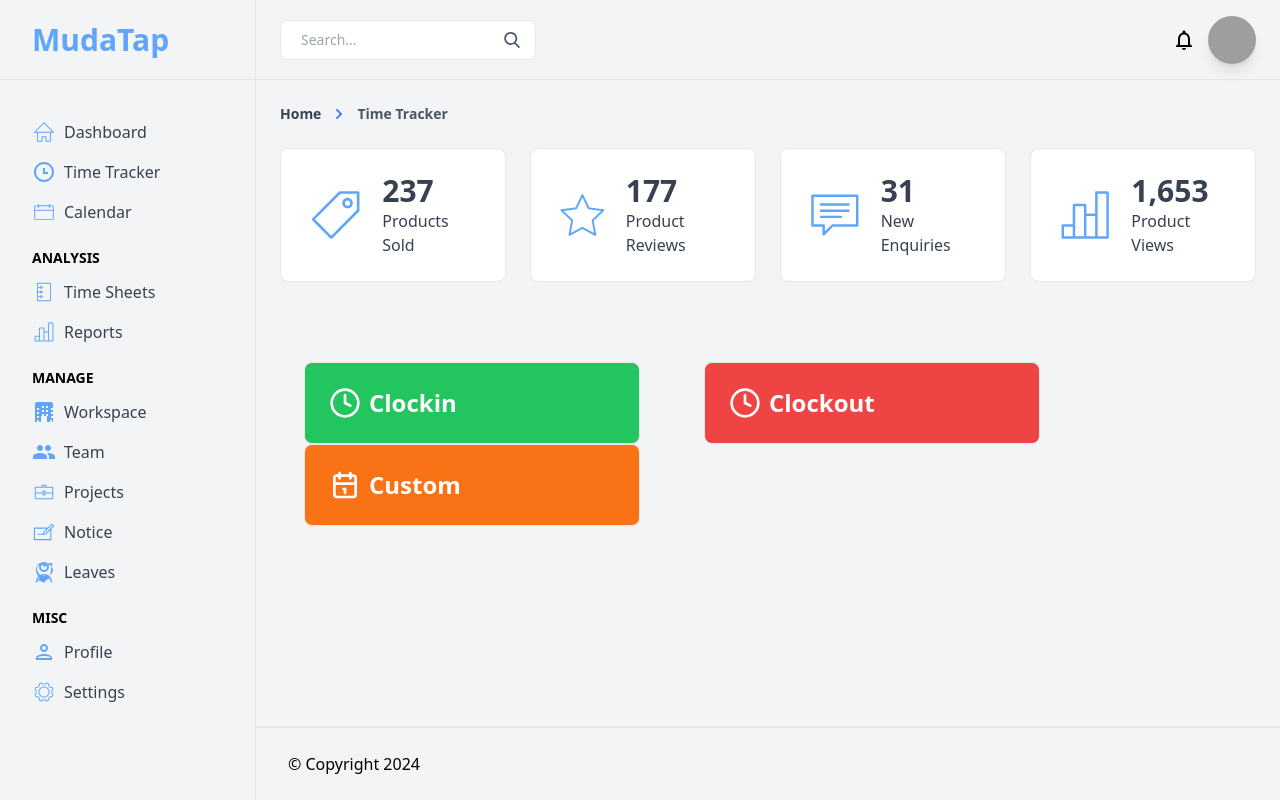
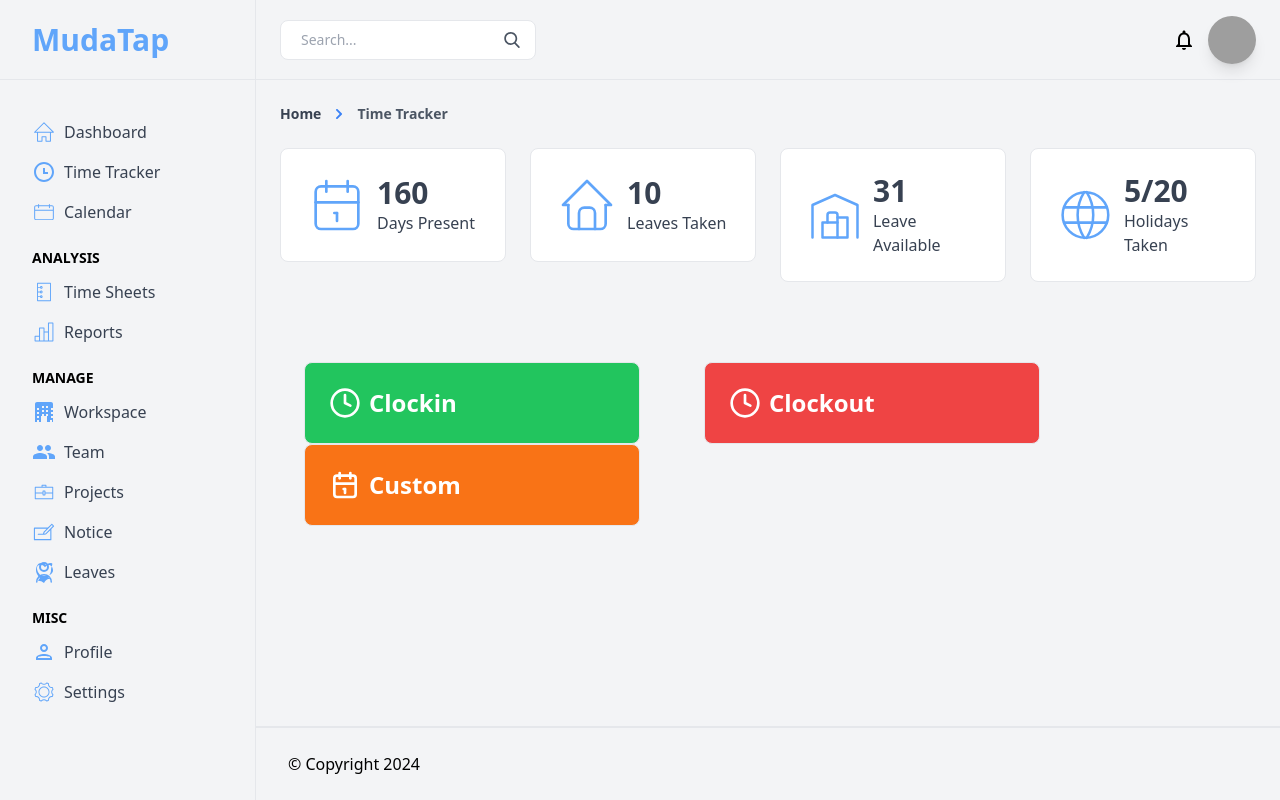
Before and after one commit to Cank256/mudatap-frontend, a Vue app: page /tracker in a window 1280 px wide. Built offline with nearby package versions, Linux system fonts and the light colour scheme; grey boxes are pictures that could not be loaded.

Commit message:
Use proper svgs

```diff
--- a/src/pages/Tracker.vue
+++ b/src/pages/Tracker.vue
@@ -20,48 +20,65 @@
 		<div class="flex flex-wrap -mx-3 mb-20">
 			<div class="w-1/2 xl:w-1/4 px-3">
 				<div class="w-full bg-white border text-blue-400 rounded-lg flex items-center p-6 mb-6 xl:mb-0">
-					<svg class="w-16 h-16 fill-current mr-4 hidden lg:block" viewBox="0 0 20 20">
-						<path d="M17.35,2.219h-5.934c-0.115,0-0.225,0.045-0.307,0.128l-8.762,8.762c-0.171,0.168-0.171,0.443,0,0.611l5.933,5.934c0.167,0.171,0.443,0.169,0.612,0l8.762-8.763c0.083-0.083,0.128-0.192,0.128-0.307V2.651C17.781,2.414,17.587,2.219,17.35,2.219M16.916,8.405l-8.332,8.332l-5.321-5.321l8.333-8.332h5.32V8.405z M13.891,4.367c-0.957,0-1.729,0.772-1.729,1.729c0,0.957,0.771,1.729,1.729,1.729s1.729-0.772,1.729-1.729C15.619,5.14,14.848,4.367,13.891,4.367 M14.502,6.708c-0.326,0.326-0.896,0.326-1.223,0c-0.338-0.342-0.338-0.882,0-1.224c0.342-0.337,0.881-0.337,1.223,0C14.84,5.826,14.84,6.366,14.502,6.708"></path>
-					</svg>
+          <svg class="h-16 w-16 text-blue-400 mr-2"  width="24" height="24" viewBox="0 0 24 24" stroke-width="1" stroke="currentColor" fill="none" stroke-linecap="round" stroke-linejoin="round">
+            <path stroke="none" d="M0 0h24v24H0z"/>
+            <rect x="4" y="5" width="16" height="16" rx="2" />
+            <line x1="16" y1="3" x2="16" y2="7" />
+            <line x1="8" y1="3" x2="8" y2="7" />
+            <line x1="4" y1="11" x2="20" y2="11" />
+            <line x1="11" y1="15" x2="12" y2="15" />
+            <line x1="12" y1="15" x2="12" y2="18" />
+          </svg>
 					<div class="text-gray-700">
-						<p class="font-semibold text-3xl">237</p>
-						<p>Products Sold</p>
+						<p class="font-semibold text-3xl">160</p>
+						<p>Days Present</p>
 					</div>
 				</div>
 			</div>
 
 			<div class="w-1/2 xl:w-1/4 px-3">
 				<div class="w-full bg-white border text-blue-400 rounded-lg flex items-center p-6 mb-6 xl:mb-0">
-					<svg class="w-16 h-16 fill-current mr-4 hidden lg:block" viewBox="0 0 20 20">
-						<path d="M17.684,7.925l-5.131-0.67L10.329,2.57c-0.131-0.275-0.527-0.275-0.658,0L7.447,7.255l-5.131,0.67C2.014,7.964,1.892,8.333,2.113,8.54l3.76,3.568L4.924,17.21c-0.056,0.297,0.261,0.525,0.533,0.379L10,15.109l4.543,2.479c0.273,0.153,0.587-0.089,0.533-0.379l-0.949-5.103l3.76-3.568C18.108,8.333,17.986,7.964,17.684,7.925 M13.481,11.723c-0.089,0.083-0.129,0.205-0.105,0.324l0.848,4.547l-4.047-2.208c-0.055-0.03-0.116-0.045-0.176-0.045s-0.122,0.015-0.176,0.045l-4.047,2.208l0.847-4.547c0.023-0.119-0.016-0.241-0.105-0.324L3.162,8.54L7.74,7.941c0.124-0.016,0.229-0.093,0.282-0.203L10,3.568l1.978,4.17c0.053,0.11,0.158,0.187,0.282,0.203l4.578,0.598L13.481,11.723z"></path>
-					</svg>
+					<svg class="h-16 w-16 text-blue-400 mr-2"  width="24" height="24" viewBox="0 0 24 24" stroke-width="1" stroke="currentColor" fill="none" stroke-linecap="round" stroke-linejoin="round">
+            <path stroke="none" d="M0 0h24v24H0z"/>
+            <polyline points="5 12 3 12 12 3 21 12 19 12" />
+            <path d="M5 12v7a2 2 0 0 0 2 2h10a2 2 0 0 0 2 -2v-7" />
+            <path d="M9 21v-6a2 2 0 0 1 2 -2h2a2 2 0 0 1 2 2v6" />
+          </svg>
 					<div class="text-gray-700">
-						<p class="font-semibold text-3xl">177</p>
-						<p>Product Reviews</p>
+						<p class="font-semibold text-3xl">10</p>
+						<p>Leaves Taken</p>
 					</div>
 				</div>
 			</div>
 
 			<div class="w-1/2 xl:w-1/4 px-3">
 				<div class="w-full bg-white border text-blue-400 rounded-lg flex items-center p-6">
-					<svg class="w-16 h-16 fill-current mr-4 hidden lg:block" viewBox="0 0 20 20">
-						<path d="M14.999,8.543c0,0.229-0.188,0.417-0.416,0.417H5.417C5.187,8.959,5,8.772,5,8.543s0.188-0.417,0.417-0.417h9.167C14.812,8.126,14.999,8.314,14.999,8.543 M12.037,10.213H5.417C5.187,10.213,5,10.4,5,10.63c0,0.229,0.188,0.416,0.417,0.416h6.621c0.229,0,0.416-0.188,0.416-0.416C12.453,10.4,12.266,10.213,12.037,10.213 M14.583,6.046H5.417C5.187,6.046,5,6.233,5,6.463c0,0.229,0.188,0.417,0.417,0.417h9.167c0.229,0,0.416-0.188,0.416-0.417C14.999,6.233,14.812,6.046,14.583,6.046 M17.916,3.542v10c0,0.229-0.188,0.417-0.417,0.417H9.373l-2.829,2.796c-0.117,0.116-0.71,0.297-0.71-0.296v-2.5H2.5c-0.229,0-0.417-0.188-0.417-0.417v-10c0-0.229,0.188-0.417,0.417-0.417h15C17.729,3.126,17.916,3.313,17.916,3.542 M17.083,3.959H2.917v9.167H6.25c0.229,0,0.417,0.187,0.417,0.416v1.919l2.242-2.215c0.079-0.077,0.184-0.12,0.294-0.12h7.881V3.959z"></path>
-					</svg>
+					<svg class="h-16 w-16 text-blue-400 mr-2"  width="24" height="24" viewBox="0 0 24 24" stroke-width="1" stroke="currentColor" fill="none" stroke-linecap="round" stroke-linejoin="round">
+            <path stroke="none" d="M0 0h24v24H0z"/>
+            <path d="M3 21v-13l9-4l9 4v13" />
+            <path d="M13 13h4v8h-10v-6h6" />
+            <path d="M13 21v-9a1 1 0 0 0 -1 -1h-2a1 1 0 0 0 -1 1v3" />
+          </svg>
 					<div class="text-gray-700">
 						<p class="font-semibold text-3xl">31</p>
-						<p>New Enquiries</p>
+						<p>Leave Available</p>
 					</div>
 				</div>
 			</div>
 
 			<div class="w-1/2 xl:w-1/4 px-3">
 				<div class="w-full bg-white border text-blue-400 rounded-lg flex items-center p-6">
-					<svg class="w-16 h-16 fill-current mr-4 hidden lg:block" viewBox="0 0 20 20">
-						<path d="M17.431,2.156h-3.715c-0.228,0-0.413,0.186-0.413,0.413v6.973h-2.89V6.687c0-0.229-0.186-0.413-0.413-0.413H6.285c-0.228,0-0.413,0.184-0.413,0.413v6.388H2.569c-0.227,0-0.413,0.187-0.413,0.413v3.942c0,0.228,0.186,0.413,0.413,0.413h14.862c0.228,0,0.413-0.186,0.413-0.413V2.569C17.844,2.342,17.658,2.156,17.431,2.156 M5.872,17.019h-2.89v-3.117h2.89V17.019zM9.587,17.019h-2.89V7.1h2.89V17.019z M13.303,17.019h-2.89v-6.651h2.89V17.019z M17.019,17.019h-2.891V2.982h2.891V17.019z"></path>
-					</svg>
+					<svg class="h-16 w-16 text-blue-400 mr-2"  width="24" height="24" viewBox="0 0 24 24" stroke-width="1" stroke="currentColor" fill="none" stroke-linecap="round" stroke-linejoin="round">
+            <path stroke="none" d="M0 0h24v24H0z"/>
+            <circle cx="12" cy="12" r="9" />
+            <line x1="3.6" y1="9" x2="20.4" y2="9" />
+            <line x1="3.6" y1="15" x2="20.4" y2="15" />
+            <path d="M11.5 3a17 17 0 0 0 0 18" />
+            <path d="M12.5 3a17 17 0 0 1 0 18" />
+          </svg>
 					<div class="text-gray-700">
-						<p class="font-semibold text-3xl">1,653</p>
-						<p>Product Views</p>
+						<p class="font-semibold text-3xl">5/20</p>
+						<p>Holidays Taken</p>
 					</div>
 				</div>
 			</div>
@@ -71,7 +88,7 @@
     <!-- Clockin -->
     <div class="flex flex-wrap -mx-2 mb-20">
 			<div class="w-[25rem] px-8">
-				<div class="w-full bg-green-500 border text-white rounded-lg flex items-center p-6 mb-6 xl:mb-0">
+				<div class="w-full bg-green-500 border hover:bg-green-600 text-white rounded-lg flex items-center p-6 mb-6 xl:mb-0">
           <svg class="h-8 w-8 text-white mr-2"  viewBox="0 0 24 24"  fill="none"  stroke="currentColor"  stroke-width="2"  stroke-linecap="round"  stroke-linejoin="round">  <circle cx="12" cy="12" r="10" />  <polyline points="12 6 12 12 16 14" /></svg>
 					<div class="text-white">
 						<p class="font-semibold text-2xl">Clockin</p>
@@ -80,7 +97,7 @@
 			</div>
 
 			<div class="w-[25rem] px-8">
-				<div class="w-full bg-red-500 border text-white rounded-lg flex items-center p-6 mb-6 xl:mb-0">
+				<div class="w-full bg-red-500 border hover:bg-red-600 text-white rounded-lg flex items-center p-6 mb-6 xl:mb-0">
           <svg class="h-8 w-8 text-white mr-2"  viewBox="0 0 24 24"  fill="none"  stroke="currentColor"  stroke-width="2"  stroke-linecap="round"  stroke-linejoin="round">  <circle cx="12" cy="12" r="10" />  <polyline points="12 6 12 12 16 14" /></svg>
 					<div class="text-white">
 						<p class="font-semibold text-2xl">Clockout</p>
@@ -89,7 +106,7 @@
 			</div>
 
 			<div class="w-[25rem] px-8">
-				<div class="w-full bg-orange-500 border text-white rounded-lg flex items-center p-6 mb-6 xl:mb-0">
+				<div class="w-full bg-orange-500 border hover:bg-orange-600 text-white rounded-lg flex items-center p-6 mb-6 xl:mb-0">
           <svg class="h-8 w-8 text-white mr-2"  width="24" height="24" viewBox="0 0 24 24" stroke-width="2" stroke="currentColor" fill="none" stroke-linecap="round" stroke-linejoin="round">  <path stroke="none" d="M0 0h24v24H0z"/>  <rect x="4" y="5" width="16" height="16" rx="2" />  <line x1="16" y1="3" x2="16" y2="7" />  <line x1="8" y1="3" x2="8" y2="7" />  <line x1="4" y1="11" x2="20" y2="11" />  <line x1="11" y1="15" x2="12" y2="15" />  <line x1="12" y1="15" x2="12" y2="18" /></svg>
 					<div class="text-white">
 						<p class="font-semibold text-2xl">Custom</p>
```
